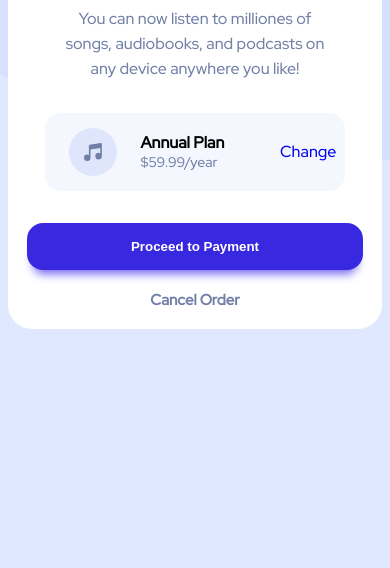
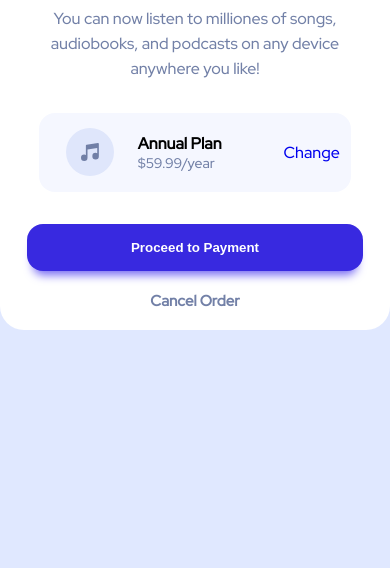
Before and after one commit to JotaJotaM1/Order-summary, a plain HTML site: page index.html in a window 390 px wide. Shown: the part 276-844 px from the top of the page. Drawn offline with Linux system fonts and the light colour scheme.

Commit message:
margin de la media

```diff
--- a/css/Style.css
+++ b/css/Style.css
@@ -107,6 +107,6 @@ button {
 
 @media (max-width: 480px){
 body{
-  margin:2% 2%;
+  margin:auto;
 }
 }
```
